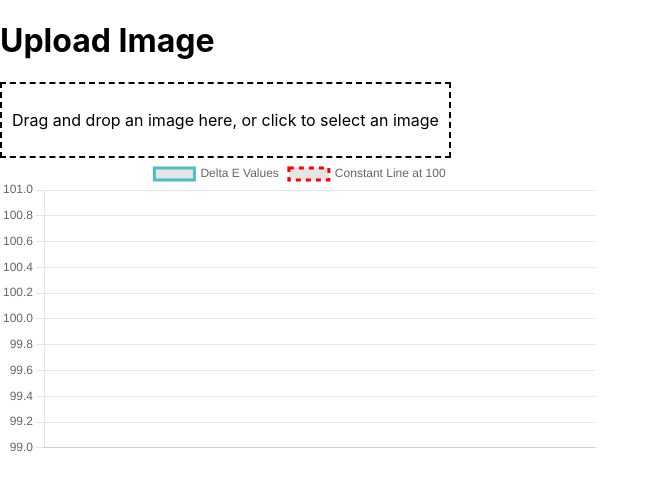
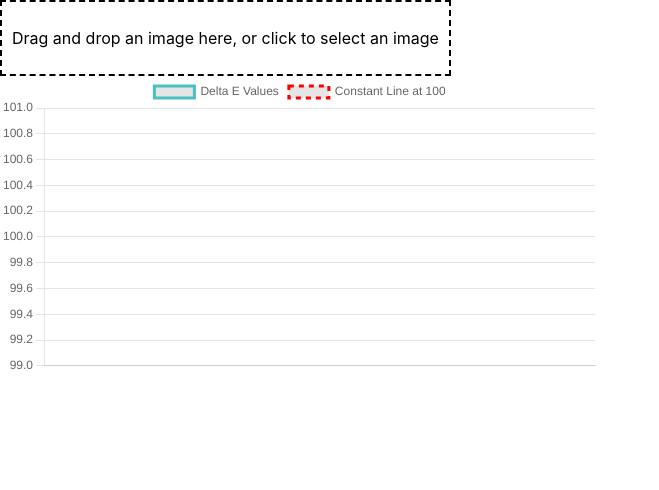
Before and after one commit to shaharAka/Chaim, a Next.js app: page /upload in a window 1280 px wide. Shown: the top 490 px of the page, without its empty margins (0-659 px from the left). Built offline with nearby package versions, Linux system fonts and the light colour scheme.

Commit message:
Update upload.js

```diff
--- a/pages/upload.js
+++ b/pages/upload.js
@@ -71,7 +71,6 @@ export default function UploadPage() {
 
   return (
   <div>
-    <h1>Upload Image</h1>
     <div style={{ display: 'flex' }}>
       {imageSegmentors.map((segmentor, index) => (
         <div key={index} style={{ marginRight: '16px' }}>
```
